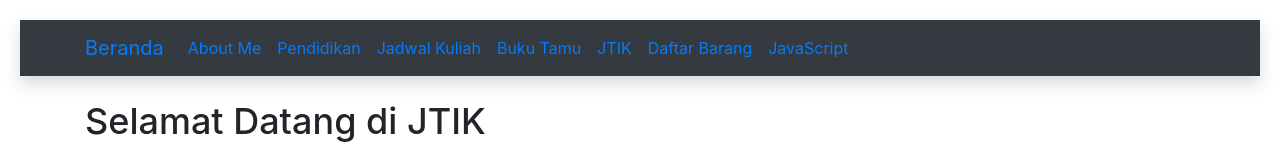
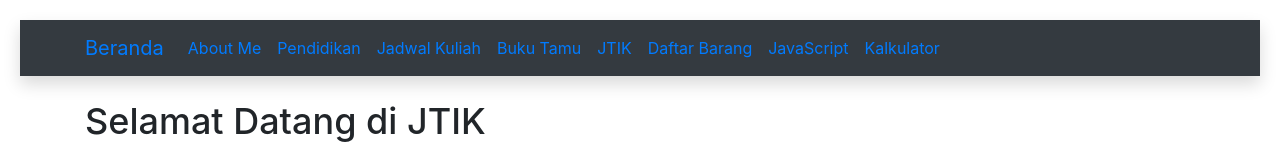
Before and after one commit to AchmadZuhdiTahir/Pt10Kalkulator, a plain HTML site: page index.html in a window 1280 px wide. Shown: the top 160 px of the page. Drawn offline with nearby package versions, Linux system fonts and the light colour scheme.

Commit message:
Add files via upload

```diff
--- a/index.html
+++ b/index.html
@@ -4,10 +4,10 @@
     <meta charset="UTF-8">
     <meta name="viewport" content="width=device-width, initial-scale=1.0">
     <title>Website Saya</title>
-    <!-- Tambahkan link ke Bootstrap CSS di sini -->
+
     <link href="https://maxcdn.bootstrapcdn.com/bootstrap/4.5.2/css/bootstrap.min.css" rel="stylesheet">
     <style>
-        /* Tambahkan gaya kustom di sini */
+
         body {
             padding: 20px;
         }
@@ -58,6 +58,9 @@
                         </li>
                         <li class="nav-item">
                             <a class="nav-link" href="javascript.html">JavaScript</a>
+                        </li>
+                        <li class="nav-item">
+                            <a class="nav-link" href="Kalkulator.html">Kalkulator</a>
                 </li>
                     </ul>
                 </div>
@@ -72,6 +75,6 @@
         </p>
     </div>
 
-    <!-- Tambahkan link ke Bootstrap JavaScript di sini jika diperlukan -->
+
 </body>
 </html>
```
